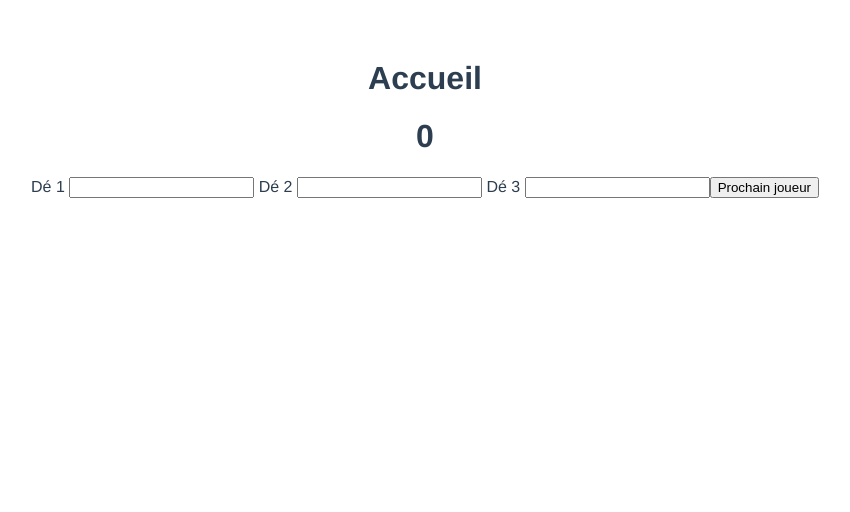
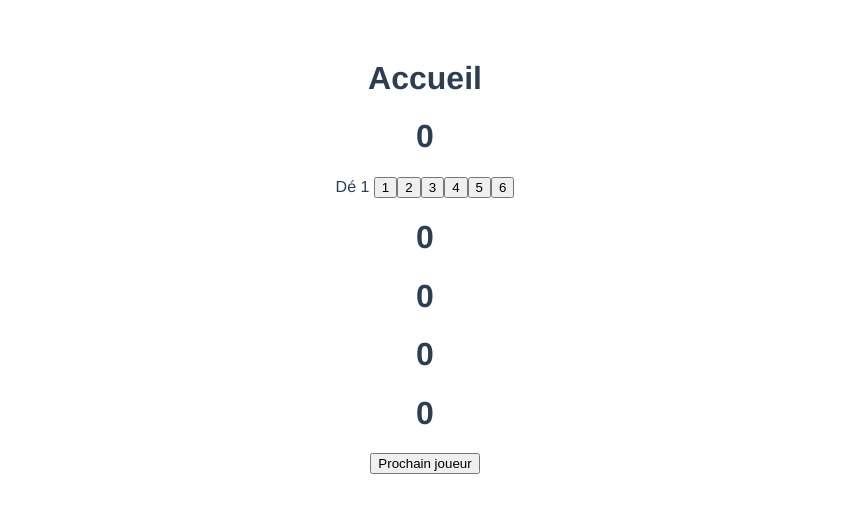
Before and after one commit to quentinkb/CDC, a Vue app: page /#/ in a window 1280 px wide. Both pictures are taken after a click on the button "Valider nombre joueur". Shown: the top 512 px of the page, without its empty margins (215-1065 px from the left). Built offline with nearby package versions, Linux system fonts and the light colour scheme.

Commit message:
choix des dés par bouton

```diff
--- a/src/business/computer.js
+++ b/src/business/computer.js
@@ -5,23 +5,35 @@ export default class Computer {
     this.val3 = parseInt(val3, 10)
   }
   compute() {
-    this.checkChouette()
+    if (this.checkCDC()) {
+      return this.scoreCDC()
+    }
+    if (this.checkVelutte()) {
+      return this.scoreVelutte()
+    }
+    if (this.checkChouette()) {
+      return this.scoreChouette()
+    }
+    return 0
   }
   checkChouette() {
-    return (
-      this.val1 === this.val2 ||
-      this.val2 === this.val3 ||
-      this.val1 === this.val3
-    )
+    return this.val1 === this.val2
   }
   checkVelutte() {
-    return (
-      this.val2 + this.val3 === this.val1 ||
-      this.val1 + this.val3 === this.val2 ||
-      this.val1 + this.val2 === this.val3
-    )
+    return this.val1 + this.val2 === this.val3
   }
   checkCDC() {
     return this.val1 === this.val2 && this.val2 === this.val3
   }
+  scoreChouette() {
+    return this.val1 * this.val1
+  }
+  scoreVelutte() {
+    return 2 * (this.val3 * this.val3)
+  }
+  scoreCDC() {
+    const base = 40
+    const additiv = 10 * this.val1
+    return base + additiv
+  }
 }
--- a/src/components/Game.vue
+++ b/src/components/Game.vue
@@ -1,11 +1,16 @@
 <template>
   <div>
     <h1>{{ getCurrentPlayerIndex }}</h1>Dé 1
-    <input type="number" v-on:change="diceOne=$event.target.value">
-    Dé 2
-    <input type="number" v-on:change="diceTwo=$event.target.value">
-    Dé 3
-    <input type="number" v-on:change="diceThree=$event.target.value">
+    <button @click="updateDice(1)">1</button>
+    <button @click="updateDice(2)">2</button>
+    <button @click="updateDice(3)">3</button>
+    <button @click="updateDice(4)">4</button>
+    <button @click="updateDice(5)">5</button>
+    <button @click="updateDice(6)">6</button>
+    <h1>{{ getDicesValues[0] }}</h1>
+    <h1>{{ getDicesValues[1] }}</h1>
+    <h1>{{ getDicesValues[2] }}</h1>
+    <h1>{{ getIndexOfCurrentDice }}</h1>
     <button @click="compute()">Prochain joueur</button>
   </div>
 </template>
@@ -17,21 +22,37 @@ export default {
   name: 'Game',
   data() {
     return {
-      diceOne: 0,
-      diceTwo: 0,
-      diceThree: 0,
+      dicesValues: [0, 0, 0],
+      indexOfCurrentDice: 0,
     }
   },
   computed: {
     getCurrentPlayerIndex() {
       return this.$store.state.currentPlayerIndex
     },
+    getDicesValues() {
+      return this.dicesValues
+    },
+    getIndexOfCurrentDice() {
+      return this.indexOfCurrentDice
+    },
   },
   methods: {
+    updateDice(value) {
+      this.dicesValues[this.indexOfCurrentDice] = value
+      this.indexOfCurrentDice = (this.indexOfCurrentDice + 1) % 3
+    },
     compute() {
-      const computer = new Computer(this.diceOne, this.diceTwo, this.diceThree)
-      computer.compute()
+      const computer = new Computer(
+        this.dicesValues[0],
+        this.dicesValues[1],
+        this.dicesValues[2],
+      )
+      this.updateScoreOfCurrentPlayer(computer.compute())
       this.incrementCurrentPlayerIndex()
+    },
+    updateScoreOfCurrentPlayer(score) {
+      this.$store.commit('updateScoreOfCurrentPlayer', score)
     },
     incrementCurrentPlayerIndex() {
       this.$store.commit('incrementCurrentPlayerIndex')
--- a/src/components/Home.vue
+++ b/src/components/Home.vue
@@ -1,11 +1,8 @@
 <template>
   <div class="accueil">
     <h1>{{ msg }}</h1>
-    <number-of-players
-      v-on:commit-number-of-players="initPlayers()"
-      v-show="computedDisplayNumberOfPlayers"
-    ></number-of-players>
-    <game v-show="computedDisplayGame"></game>
+    <number-of-players v-on:players-commited="initGame()" v-show="computedDisplayNumberOfPlayers"/>
+    <game v-show="computedDisplayGame"/>
   </div>
 </template>
 
@@ -37,27 +34,9 @@ export default {
     showGame() {
       this.displayGame = true
     },
-    initPlayers() {
-      const users = []
-      for (
-        let loopCounter = 0;
-        loopCounter < this.$store.state.numberOfPlayers;
-        loopCounter += 1
-      ) {
-        users.push({
-          id: loopCounter,
-          score: 0,
-        })
-      }
-      this.commitNewPlayersToStore(users)
-      this.initGame()
-    },
     initGame() {
       this.hideNumberOfPlayersView()
       this.showGame()
-    },
-    commitNewPlayersToStore(users) {
-      this.$store.commit('initPlayers', users)
     },
   },
   components: { NumberOfPlayers, Game },
--- a/src/components/NumberOfPlayers.vue
+++ b/src/components/NumberOfPlayers.vue
@@ -4,7 +4,7 @@
     <h2>{{ getNumberOfPlayers }}</h2>
     <button @click="incrementNumberOfPlayers()">add player</button>
     <button @click="decrementNumberOfPlayers()">remove player</button>
-    <button @click="commitNumberOfPlayers()">Valider nombre joueur</button>
+    <button @click="initPlayers()">Valider nombre joueur</button>
   </div>
 </template>
 
@@ -29,8 +29,23 @@ export default {
     decrementNumberOfPlayers() {
       this.$store.commit('decrementNumberOfPlayers')
     },
-    commitNumberOfPlayers() {
-      this.$emit('commit-number-of-players')
+    initPlayers() {
+      const users = []
+      for (
+        let loopCounter = 0;
+        loopCounter < this.$store.state.numberOfPlayers;
+        loopCounter += 1
+      ) {
+        users.push({
+          id: loopCounter,
+          score: 0,
+        })
+      }
+      this.commitNewPlayersToStore(users)
+      this.$emit('players-commited')
+    },
+    commitNewPlayersToStore(users) {
+      this.$store.commit('initPlayers', users)
     },
   },
 }
--- a/src/store.js
+++ b/src/store.js
@@ -23,6 +23,9 @@ const store = new Vuex.Store({
       state.currentPlayerIndex =
         (state.currentPlayerIndex + 1) % state.numberOfPlayers
     },
+    updateScoreOfCurrentPlayer(state, payload) {
+      state.players[state.currentPlayerIndex].score += payload
+    },
   },
 })
 
```
